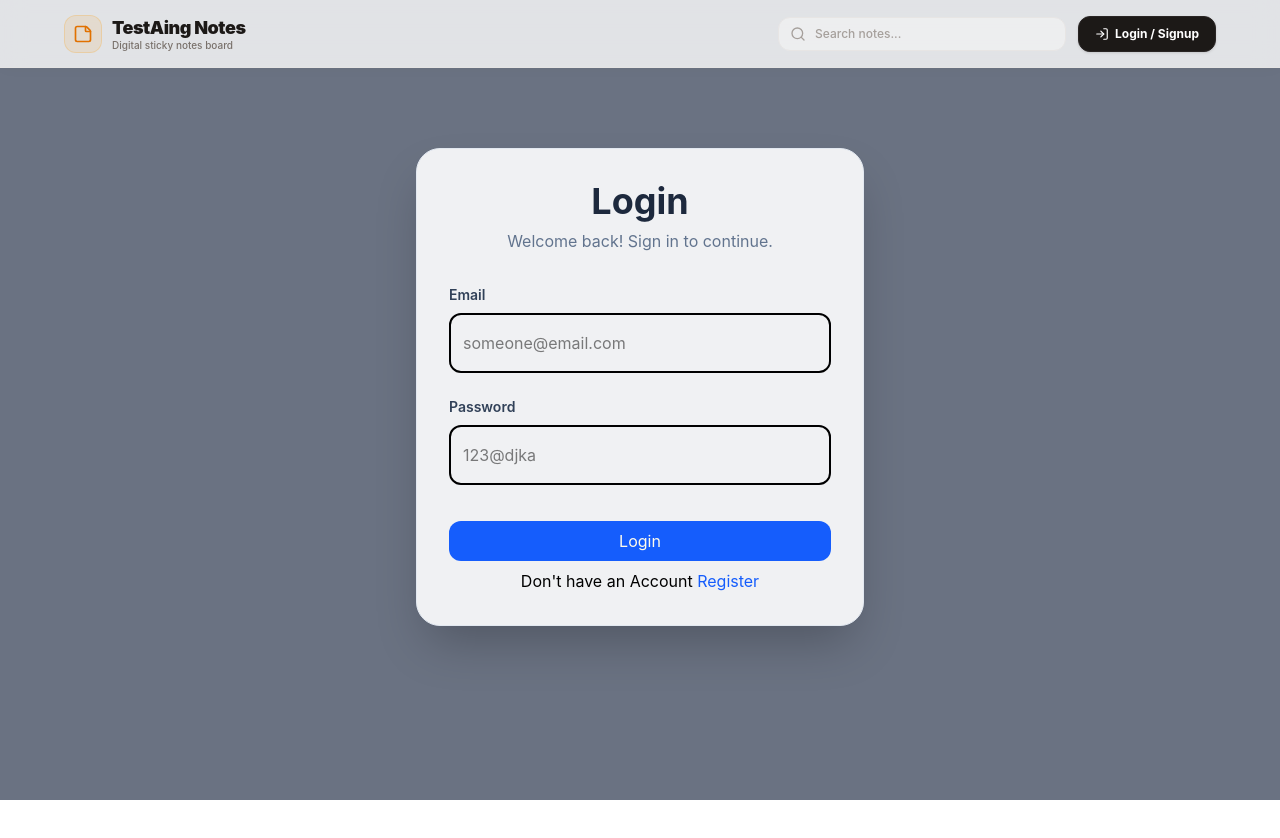
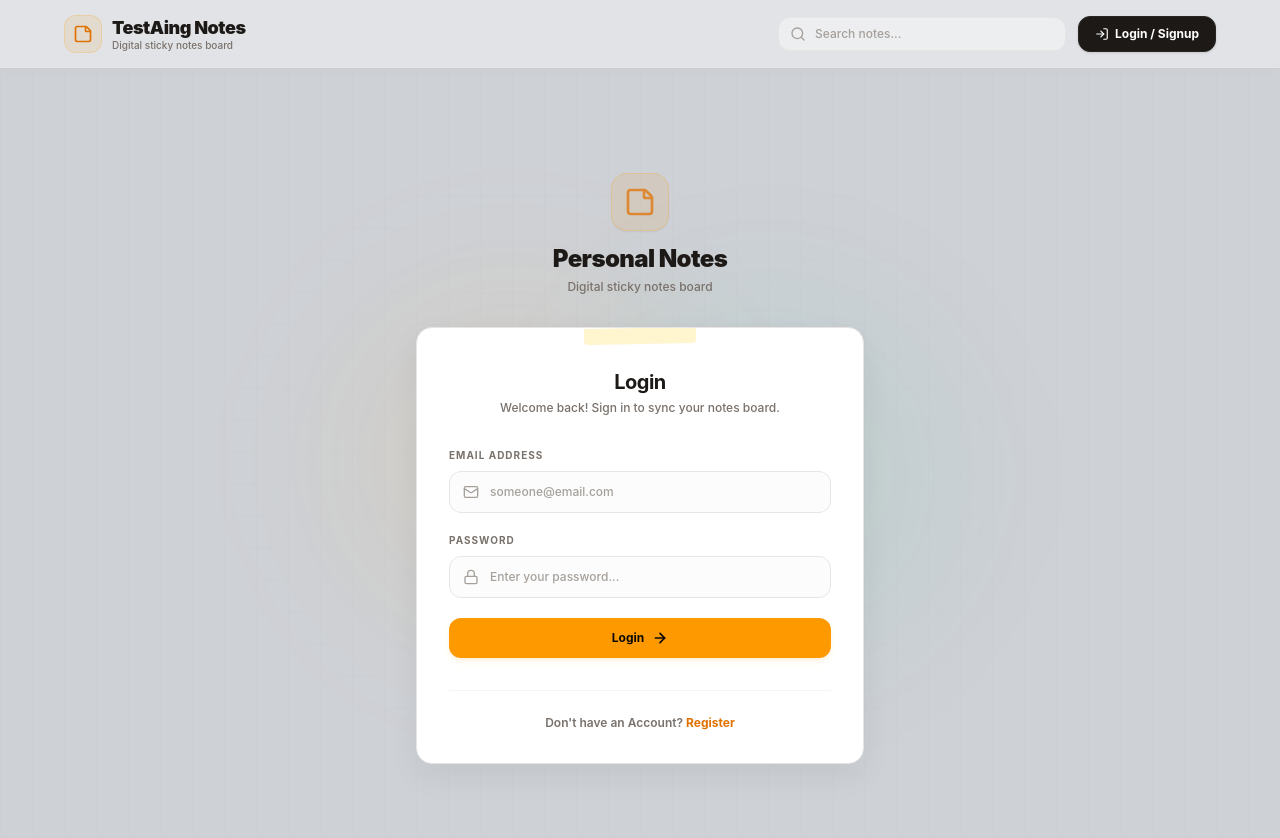
Before and after one commit to mayDhananjay/MERN_NotesApp, a React (Vite) app in the folder frontend/: page /login in a window 1280 px wide. Shown: the top 838 px of the page. Before the commit the page ends 800 px from the top, so only its background shows below. Built offline with nearby package versions, Linux system fonts and the light colour scheme.

Commit message:
Refactor Login component for improved readability

```diff
--- a/frontend/src/components/Login.jsx
+++ b/frontend/src/components/Login.jsx
@@ -1,57 +1,191 @@
-import { useState } from 'react'
+import { useState } from 'react';
 import { useNavigate, Link } from 'react-router-dom';
-import axios from 'axios'
+import axios from 'axios';
+import { Mail, Lock as LockIcon, ArrowRight, AlertCircle, StickyNote } from 'lucide-react';
 
-const Login = ({setUser}) => {
+const Login = ({ setUser }) => {
   const [email, setEmail] = useState('');
   const [password, setPassword] = useState('');
   const apiUrl = import.meta.env.VITE_API_URL || "";
 
-    const [error, setError] = useState('')
-    const navigate = useNavigate()
+  const [error, setError] = useState('');
+  const navigate = useNavigate();
 
   const handleSubmmit = async (e) => {
     e.preventDefault();
     try {
       const { data } = await axios.post(`${apiUrl}/api/users/login`, {
-                email, password
-            })
-            localStorage.setItem("token", data.token)
+        email,
+        password
+      });
+      localStorage.setItem("token", data.token);
       setUser(data);
-            navigate("/")
+      navigate("/");
+    } catch (err) {
+      setError(err.response?.data?.message || "Server Error");
+    }
+  };
 
-        } catch (err) {
-            setError(err.response?.data?.message || "Server Error")
-        }
-    }
   return (
-        <div className='max-w-md mx-auto mt-20 bg-white/90 backdrop-blur-md p-8 rounded-3xl shadow-2xl border border-slate-200'>
-            <h2 className='text-4xl font-bold text-center text-slate-800 mb-2'>Login</h2>
-            <p className="text-center text-slate-500 mb-8">
-                Welcome back! Sign in to continue.
+    <div className="relative min-h-screen bg-stone-50/70 text-stone-900 flex flex-col items-center justify-center px-4 selection:bg-amber-200 selection:text-stone-900 overflow-hidden" id="login-page-container">
+      {/* Premium subtle drafting-table grid background lines for Light Board */}
+      <div className="absolute inset-0 bg-[linear-gradient(to_right,#00000003_1px,transparent_1px),linear-gradient(to_bottom,#00000003_1px,transparent_1px)] bg-[size:32px_32px] pointer-events-none" />
+      <div className="absolute top-1/4 left-1/4 w-96 h-96 bg-amber-500/5 rounded-full blur-3xl pointer-events-none" />
+      <div className="absolute bottom-1/4 right-1/4 w-96 h-96 bg-emerald-500/5 rounded-full blur-3xl pointer-events-none" />
+
+      <div className="w-full max-w-md relative z-10">
+        {/* Logo / Header Branding area to match App.jsx */}
+        <div className="flex flex-col items-center mb-8 text-center" id="login-logo-header">
+          <div className="p-3 bg-amber-500/10 border border-amber-500/20 rounded-2xl text-amber-600 mb-3 shadow-xs">
+            <StickyNote className="w-8 h-8 animate-pulse" />
+          </div>
+          <h1 className="text-2xl font-black text-stone-900 tracking-tight">Personal Notes</h1>
+          <p className="text-xs text-stone-500 font-medium mt-1">Digital sticky notes board</p>
+        </div>
+
+        {/* Elegant Form Card */}
+        <div className="bg-white border border-stone-200 rounded-2xl overflow-hidden shadow-[0_12px_32px_rgba(0,0,0,0.06)] p-8 relative" id="login-card">
+          {/* Decorative stick-tape at the top of card to look like a physical note page */}
+          <div className="absolute top-0 left-1/2 -translate-x-1/2 w-28 h-4 bg-amber-200/40 -rotate-1 rounded-b shadow-[0_1px_3px_rgba(0,0,0,0.01)]" />
+
+          <div className="text-center mb-8 pt-2">
+            <h2 className="text-xl font-bold text-stone-900 tracking-tight">Login</h2>
+            <p className="text-xs text-stone-500 mt-1 font-medium">
+              Welcome back! Sign in to sync your notes board.
             </p>
-            {error && <p className='mb-5 rounded-lg bg-red-100 border border-red-300 py-3 text-center text-red-700 font-medium'>{error}</p>}
-            <form action="" onSubmit={handleSubmmit} className='space-y-6'>
+          </div>
+
+          {error && (
+            <div className="flex items-start gap-2.5 bg-rose-50 border border-rose-100 text-rose-800 p-3.5 rounded-xl text-xs font-semibold leading-relaxed mb-6" id="login-error-alert">
+              <AlertCircle className="w-4 h-4 text-rose-500 shrink-0 mt-0.5" />
+              <p className="flex-1">{error}</p>
+            </div>
+          )}
+
+          <form onSubmit={handleSubmmit} className="space-y-5" id="login-form">
             <div>
-                    <h2 className='mb-2 block text-sm font-semibold text-slate-700'>Email</h2>
+              <label className="block text-[10px] font-bold uppercase tracking-widest text-stone-500 mb-2 cursor-pointer" htmlFor="login-email">
+                Email Address
+              </label>
+              <div className="relative">
+                <span className="absolute inset-y-0 left-0 flex items-center pl-3.5 pointer-events-none text-stone-400">
+                  <Mail className="w-4 h-4" />
+                </span>
                 <input
-                        className='w-full px-3 py-4 border-2 rounded-xl outline-none focus:ring-2 focus:ring-blue-400 '
-                        type="email" value={email} onChange={(e) => setEmail(e.target.value)}
-                        placeholder='someone@email.com' />
+                  id="login-email"
+                  className="w-full pl-10 pr-4 py-3 bg-stone-50/50 border border-stone-200 text-stone-900 rounded-xl focus:outline-none focus:border-amber-500 focus:ring-1 focus:ring-amber-500 transition-colors text-xs font-medium placeholder-stone-400"
+                  type="email"
+                  value={email}
+                  onChange={(e) => setEmail(e.target.value)}
+                  placeholder="someone@email.com"
+                  required
+                />
               </div>
+            </div>
+
             <div>
-                    <h2 className='mb-2 block text-sm font-semibold text-slate-700'>Password</h2>
+              <label className="block text-[10px] font-bold uppercase tracking-widest text-stone-500 mb-2 cursor-pointer" htmlFor="login-password">
+                Password
+              </label>
+              <div className="relative">
+                <span className="absolute inset-y-0 left-0 flex items-center pl-3.5 pointer-events-none text-stone-400">
+                  <LockIcon className="w-4 h-4" />
+                </span>
                 <input
-                        className='w-full px-3 py-4 border-2 rounded-xl outline-none focus:ring-2 focus:ring-blue-400'
-                        type="password" value={password} onChange={(e) => setPassword(e.target.value)}
-                        placeholder='123@djka' />
+                  id="login-password"
+                  className="w-full pl-10 pr-4 py-3 bg-stone-50/50 border border-stone-200 text-stone-900 rounded-xl focus:outline-none focus:border-amber-500 focus:ring-1 focus:ring-amber-500 transition-colors text-xs font-medium placeholder-stone-400"
+                  type="password"
+                  value={password}
+                  onChange={(e) => setPassword(e.target.value)}
+                  placeholder="Enter your password..."
+                  required
+                />
               </div>
-                <button className='w-full text-amber-50 bg-blue-600  py-2   rounded-xl  mt-3 hover:bg-blue-700'>Login</button>
+            </div>
+
+            <button
+              type="submit"
+              className="w-full flex items-center justify-center gap-2 bg-amber-500 hover:bg-amber-600 active:scale-95 text-stone-950 font-bold py-3 px-4 rounded-xl text-xs transition-all duration-200 shadow-md shadow-amber-500/10 cursor-pointer mt-2"
+              id="login-submit-button"
+            >
+              <span>Login</span>
+              <ArrowRight className="w-4 h-4 stroke-[2.5]" />
+            </button>
           </form>
-            <p className=' mt-2 text-center '> Don't have an Account <Link className='text-blue-600 hover:underline' to="/register">Register</Link></p>
 
+          <div className="mt-8 pt-6 border-t border-stone-100 text-center">
+            <p className="text-xs text-stone-500 font-semibold">
+              Don't have an Account?{' '}
+              <Link className="text-amber-600 hover:text-amber-700 hover:underline font-bold transition-colors" to="/register">
+                Register
+              </Link>
+            </p>
           </div>
-    )
-}
+        </div>
+      </div>
+    </div>
+  );
+};
 
-export default Login
+export default Login;
+
+
+
+
+// import { useState } from 'react'
+// import { useNavigate, Link } from 'react-router-dom';
+// import axios from 'axios'
+
+// const Login = ({setUser}) => {
+//     const [email, setEmail] = useState('');
+//     const [password, setPassword] = useState('');
+//     const apiUrl = import.meta.env.VITE_API_URL || "";
+
+//     const [error, setError] = useState('')
+//     const navigate = useNavigate()
+
+//     const handleSubmmit = async (e) => {
+//         e.preventDefault();
+//         try {
+//             const { data } = await axios.post(`${apiUrl}/api/users/login`, {
+//                 email, password
+//             })
+//             localStorage.setItem("token", data.token)
+//             setUser(data);
+//             navigate("/")
+
+//         } catch (err) {
+//             setError(err.response?.data?.message || "Server Error")
+//         }
+//     }
+//     return (
+//         <div className='max-w-md mx-auto mt-20 bg-white/90 backdrop-blur-md p-8 rounded-3xl shadow-2xl border border-slate-200'>
+//             <h2 className='text-4xl font-bold text-center text-slate-800 mb-2'>Login</h2>
+//             <p className="text-center text-slate-500 mb-8">
+//                 Welcome back! Sign in to continue.
+//             </p>
+//             {error && <p className='mb-5 rounded-lg bg-red-100 border border-red-300 py-3 text-center text-red-700 font-medium'>{error}</p>}
+//             <form action="" onSubmit={handleSubmmit} className='space-y-6'>
+//                 <div>
+//                     <h2 className='mb-2 block text-sm font-semibold text-slate-700'>Email</h2>
+//                     <input
+//                         className='w-full px-3 py-4 border-2 rounded-xl outline-none focus:ring-2 focus:ring-blue-400 '
+//                         type="email" value={email} onChange={(e) => setEmail(e.target.value)}
+//                         placeholder='someone@email.com' />
+//                 </div>
+//                 <div>
+//                     <h2 className='mb-2 block text-sm font-semibold text-slate-700'>Password</h2>
+//                     <input
+//                         className='w-full px-3 py-4 border-2 rounded-xl outline-none focus:ring-2 focus:ring-blue-400'
+//                         type="password" value={password} onChange={(e) => setPassword(e.target.value)}
+//                         placeholder='123@djka' />
+//                 </div>
+//                 <button className='w-full text-amber-50 bg-blue-600  py-2   rounded-xl  mt-3 hover:bg-blue-700'>Login</button>
+//             </form>
+//             <p className=' mt-2 text-center '> Don't have an Account <Link className='text-blue-600 hover:underline' to="/register">Register</Link></p>
+
+//         </div>
+//     )
+// }
+
+// export default Login
```
Lines whose indentation alone changed are shown as unchanged.
